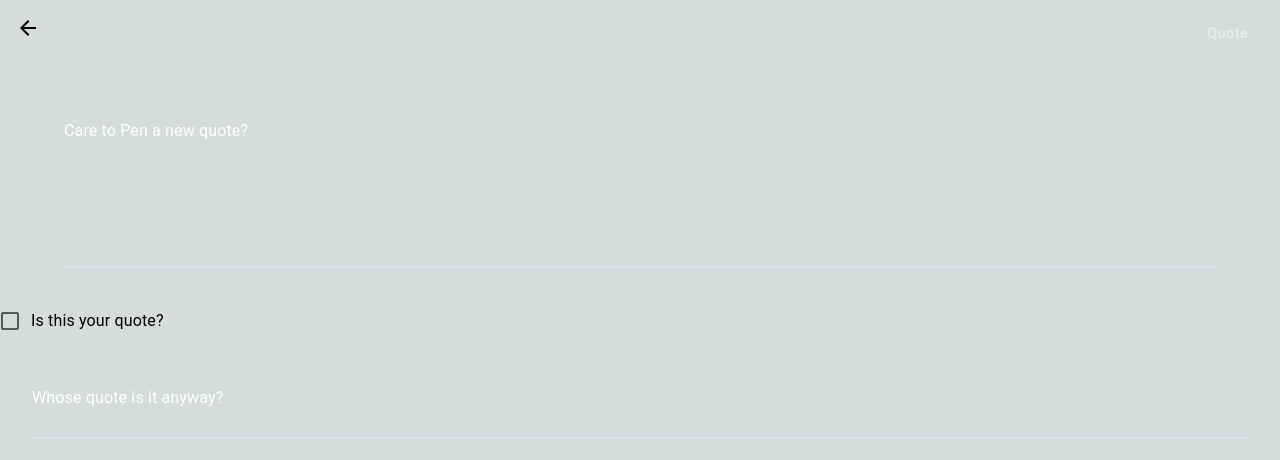
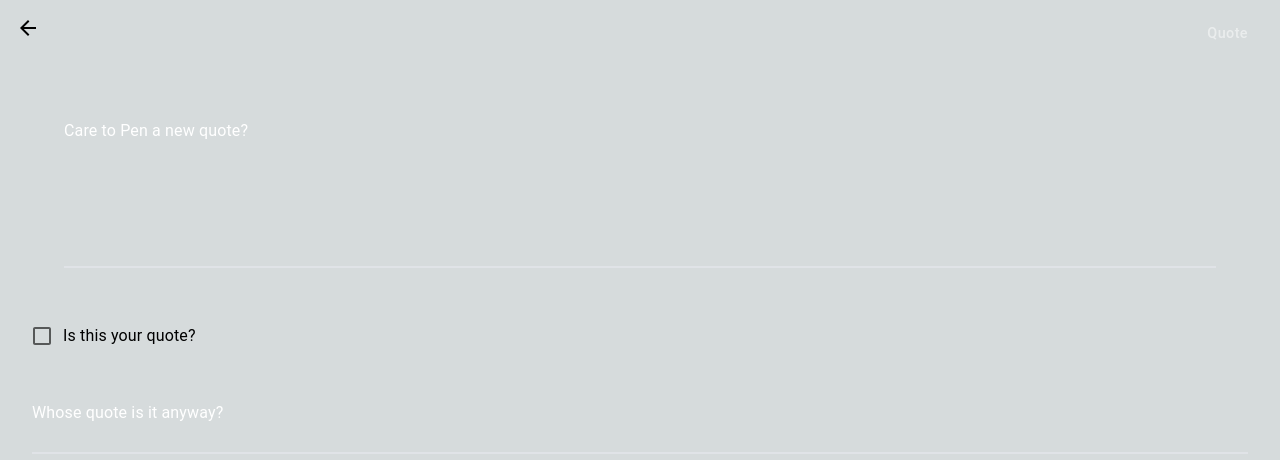
Before and after one commit to brewswain/quoted-code-challenge, a Next.js app: page /quote/new in a window 1280 px wide. Shown: the top 460 px of the page. Built offline with nearby package versions, Linux system fonts and the light colour scheme; no server answers; the database is empty; sample sign-in values are in the browser's storage.

Commit message:
Minor layout fixes

```diff
--- a/app/quote/new/page.tsx
+++ b/app/quote/new/page.tsx
@@ -126,10 +126,11 @@ const QuoteCreationPage = () => {
         noValidate
         autoComplete="off"
       >
-        <div className="mt-6 px-8 flex justify-center ">
-          <Suspense fallback={<p>loading</p>}>
-            <ThemeProvider theme={customTheme(outerTheme)}>
+        <div className="mt-6 px-8 flex justify-center">
+          <ThemeProvider theme={customTheme(outerTheme)}>
+            <div style={{ minHeight: "200px" }}>
               {" "}
+              {/* Set a fixed height here */}
               <TextField
                 id="custom-css-outlined-input"
                 label="Care to Pen a new quote?"
@@ -141,13 +142,13 @@ const QuoteCreationPage = () => {
                 name="quote"
                 value={quotePayload.quote}
               />
-            </ThemeProvider>
-          </Suspense>
+            </div>
+          </ThemeProvider>
         </div>
       </Box>
-      <FormGroup>
+      <FormGroup className="ml-8">
         <FormControlLabel
-          className="ml-8 mt-6"
+          className="mt-6"
           control={
             <Checkbox checked={isOriginalQuote} onChange={handleChecked} />
           }
```
